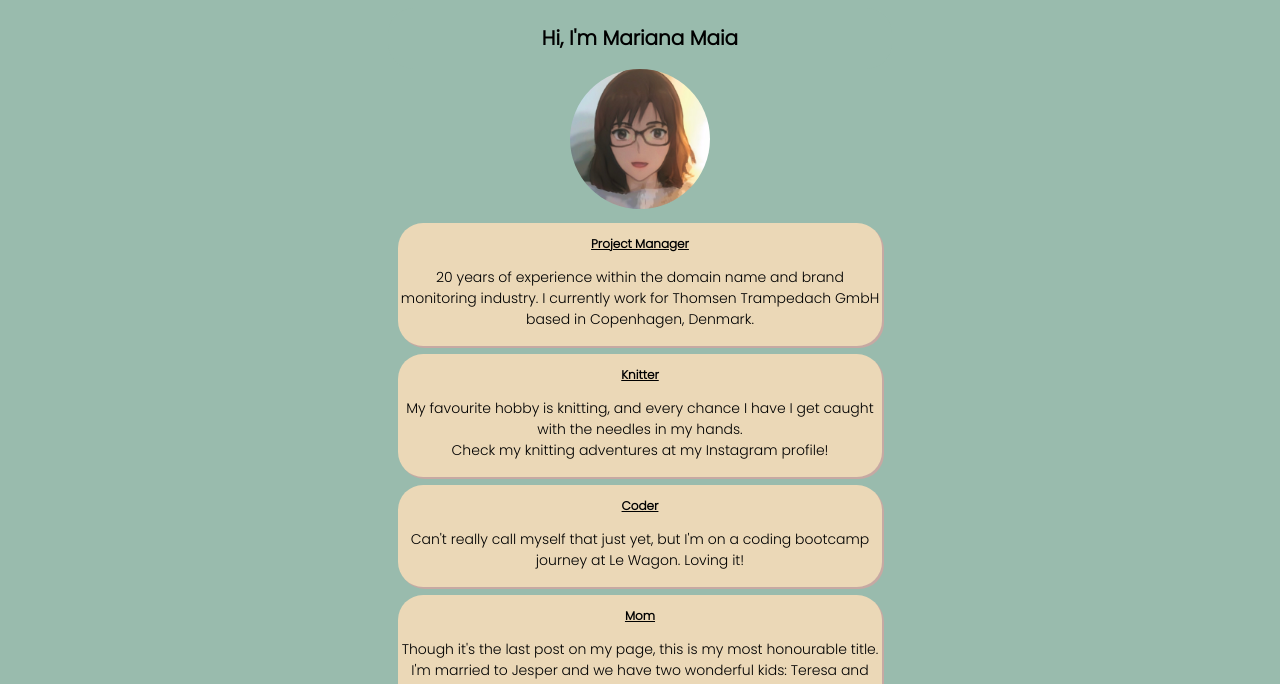
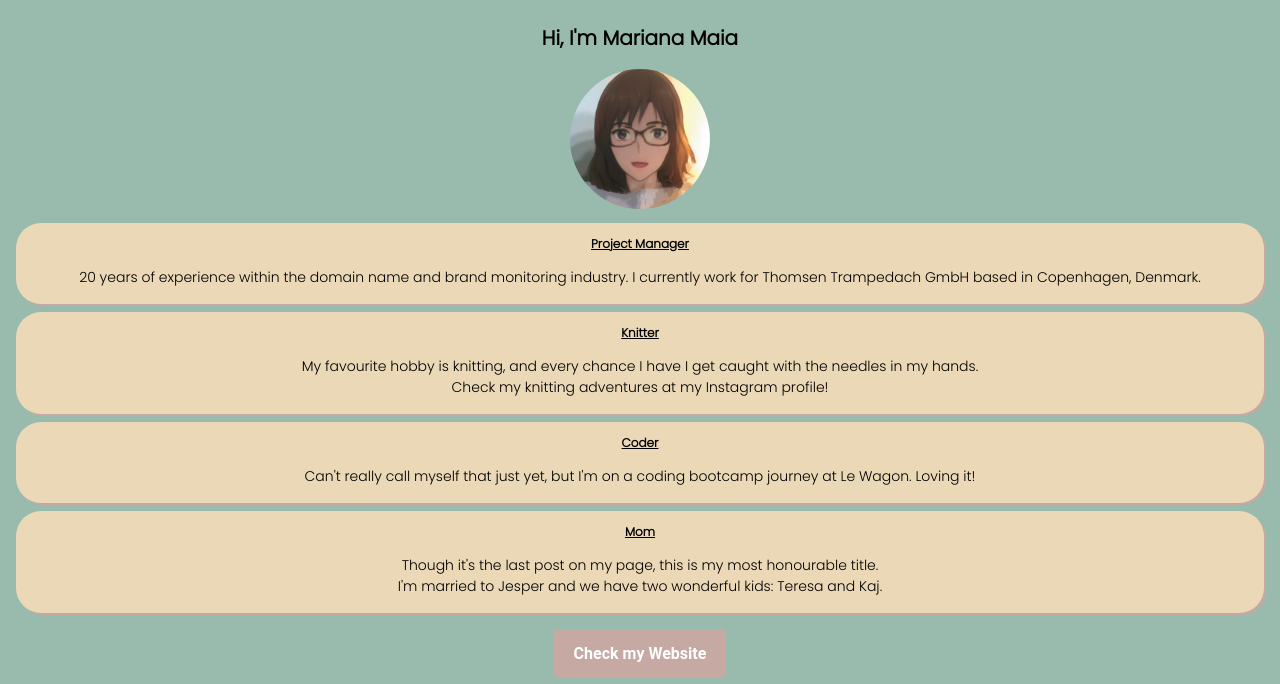
Before and after one commit to marymaia/gh-repo-view---web, a plain HTML site: page index.html in a window 1280 px wide. Shown: the top 684 px of the page. Drawn offline with Linux system fonts and the light colour scheme.

Commit message:
Update style.css
fixing width auto

```diff
--- a/style.css
+++ b/style.css
@@ -60,8 +60,8 @@ a:hover {
 }
 
 .container {
-  width: 500px;   /* This sets the width */
-  margin: 0 auto; /* This automatically sets left/right margins */
+  width: 100%;   /* This sets the width */
+  margin: auto auto; /* This automatically sets left/right margins */
 }
 
 .list-inline li {
```
